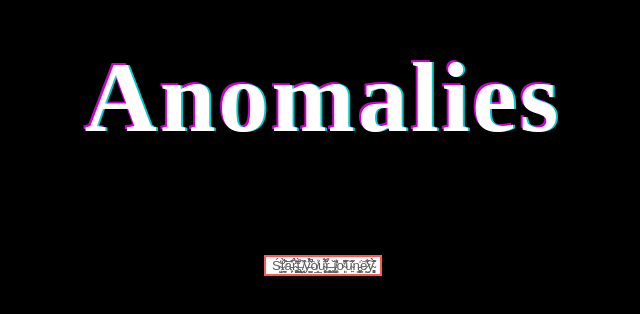
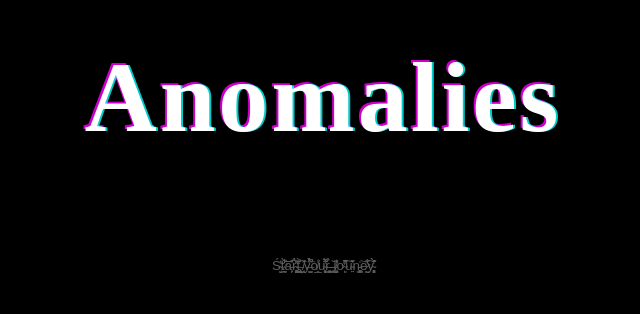
Before and after one commit to lennelearning/textventure, a plain HTML site: page loen/Starting.html in a window 1280 px wide. Shown: the part 242-556 px from the top of the page, without its empty margins (317-957 px from the left). Drawn offline with Linux system fonts and the light colour scheme.

Commit message:
Button Changed

```diff
--- a/loen/Starting.html
+++ b/loen/Starting.html
@@ -11,9 +11,9 @@
       }
 
       .button1 {
-        background-color: white;
+        background-color: rgba(255, 255, 255, 0);
         color: rgb(93, 93, 93);
-        border: 2px solid #fe5959;
+        border: 2px solid #fe595900;
         display: flex;
         z-index: 999;
         margin-top: 100px;
```
